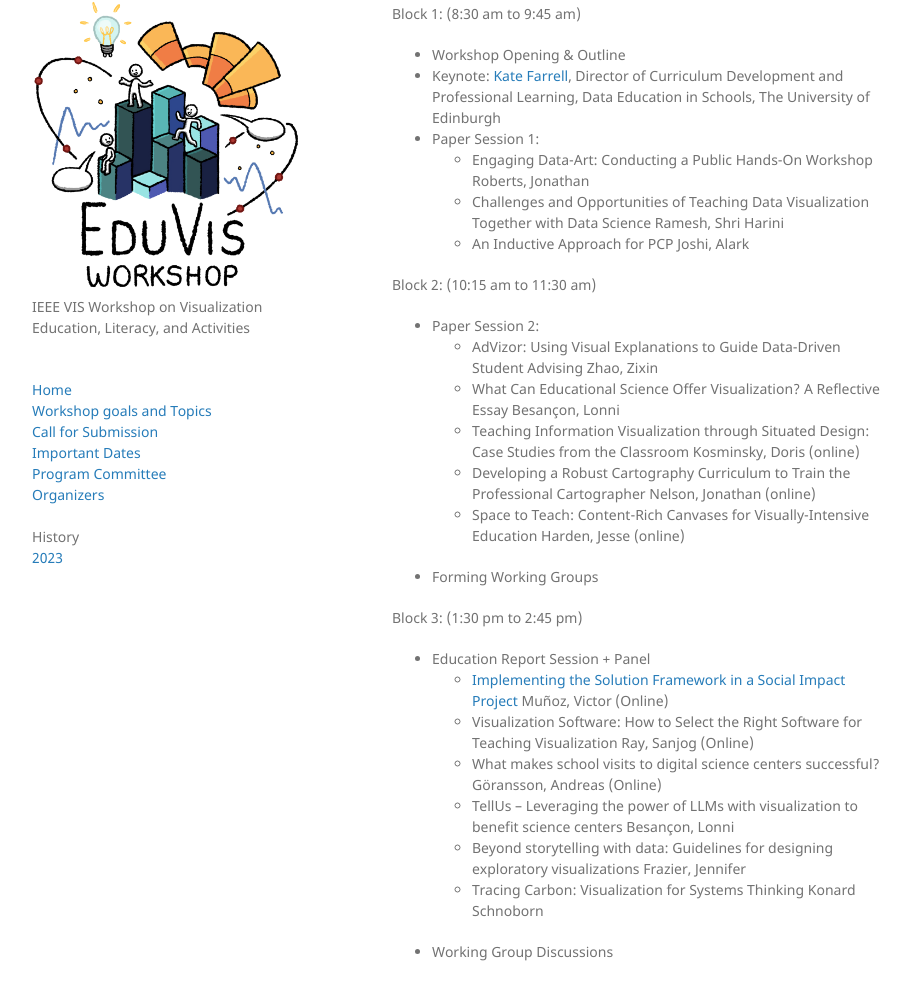
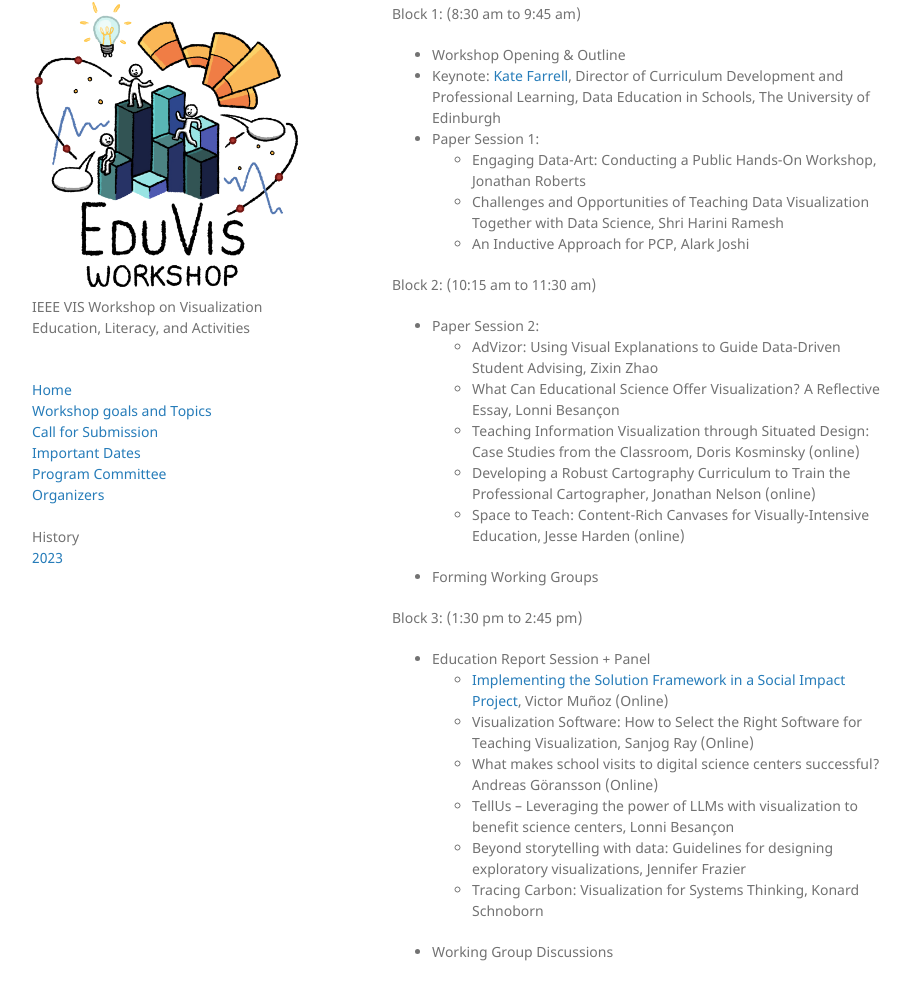
Before and after one commit to ieee-eduvis/ieee-eduvis.github.io, a Jekyll site: the page built from index.md, in a window 1280 px wide and 1400 px high, scrolled down 391 px. Shown: the part 110-1094 px from the top of the window, without its empty margins (178-1088 px from the left). Built offline with Jekyll 4.4.1, drawn with Linux system fonts in a browser that asks for light colours.

Commit message:
Updated presenter names

```diff
--- a/index.md
+++ b/index.md
@@ -18,28 +18,28 @@ Block 1: (8:30 am to 9:45 am)
    - Workshop Opening & Outline
    - Keynote: [Kate Farrell](https://www.de.ed.ac.uk/people/kate-farrell), Director of Curriculum Development and Professional Learning, Data Education in Schools, The University of Edinburgh
    - Paper Session 1:
-        - Engaging Data-Art: Conducting a Public Hands-On Workshop	Roberts, Jonathan
-        - Challenges and Opportunities of Teaching Data Visualization Together with Data Science	Ramesh, Shri Harini
-        - An Inductive Approach for PCP	Joshi, Alark
+        - Engaging Data-Art: Conducting a Public Hands-On Workshop,	Jonathan Roberts
+        - Challenges and Opportunities of Teaching Data Visualization Together with Data Science,	Shri Harini Ramesh
+        - An Inductive Approach for PCP,	Alark Joshi
 
 
 Block 2: (10:15 am to 11:30 am)
    - Paper Session 2:
-        - AdVizor: Using Visual Explanations to Guide Data-Driven Student Advising	Zhao, Zixin
-        - What Can Educational Science Offer Visualization? A Reflective Essay	Besançon, Lonni
-        - Teaching Information Visualization through Situated Design: Case Studies from the Classroom	Kosminsky, Doris (online)
-        - Developing a Robust Cartography Curriculum to Train the Professional Cartographer	Nelson, Jonathan (online)
-        - Space to Teach: Content-Rich Canvases for Visually-Intensive Education	Harden, Jesse (online)
+        - AdVizor: Using Visual Explanations to Guide Data-Driven Student Advising, Zixin Zhao
+        - What Can Educational Science Offer Visualization? A Reflective Essay, Lonni Besançon
+        - Teaching Information Visualization through Situated Design: Case Studies from the Classroom,	Doris Kosminsky (online)
+        - Developing a Robust Cartography Curriculum to Train the Professional Cartographer, Jonathan	Nelson (online)
+        - Space to Teach: Content-Rich Canvases for Visually-Intensive Education, Jesse	Harden (online)
    - Forming Working Groups
 
 Block 3: (1:30 pm to 2:45 pm)
    - Education Report Session + Panel
-        - [Implementing the Solution Framework in a Social Impact Project](https://nightingaledvs.com/implementing-the-solution-framework/?utm_source=DVS+members&utm_campaign=01d942263b-EMAIL_CAMPAIGN_2024_09_12_10_23&utm_medium=email&utm_term=0_22843b2bbe-277ed20f77-%5BLIST_EMAIL_ID%5D&mc_cid=01d942263b&mc_eid=bb5c31f904)	Muñoz, Victor (Online)
-        - Visualization Software: How to Select the Right Software for Teaching Visualization	Ray, Sanjog (Online)
-        - What makes school visits to digital science centers successful? 	Göransson, Andreas (Online)
-        - TellUs – Leveraging the power of LLMs with visualization to benefit science centers	Besançon, Lonni
-        - Beyond storytelling with data: Guidelines for designing exploratory visualizations	Frazier, Jennifer
-        - Tracing Carbon: Visualization for Systems Thinking	Konard Schnoborn
+        - [Implementing the Solution Framework in a Social Impact Project](https://nightingaledvs.com/implementing-the-solution-framework/?utm_source=DVS+members&utm_campaign=01d942263b-EMAIL_CAMPAIGN_2024_09_12_10_23&utm_medium=email&utm_term=0_22843b2bbe-277ed20f77-%5BLIST_EMAIL_ID%5D&mc_cid=01d942263b&mc_eid=bb5c31f904), Victor Muñoz (Online)
+        - Visualization Software: How to Select the Right Software for Teaching Visualization,	Sanjog Ray (Online)
+        - What makes school visits to digital science centers successful? 	Andreas Göransson (Online)
+        - TellUs – Leveraging the power of LLMs with visualization to benefit science centers, Lonni	Besançon
+        - Beyond storytelling with data: Guidelines for designing exploratory visualizations, Jennifer	Frazier
+        - Tracing Carbon: Visualization for Systems Thinking,	Konard Schnoborn
    - Working Group Discussions
 
 Block 4: (3:15 pm to 4:30 pm)
```
